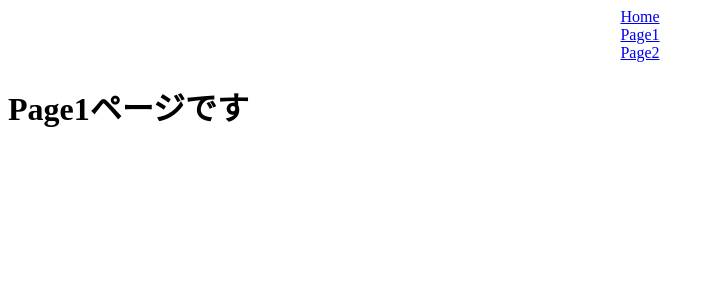
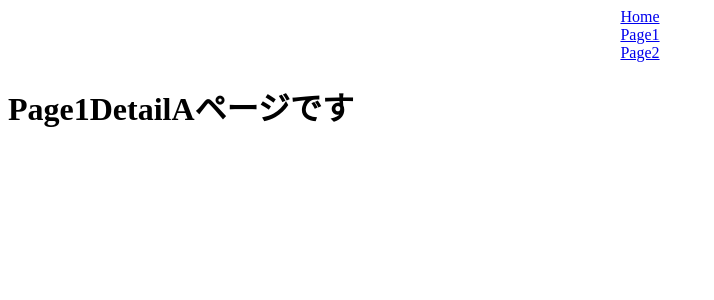
Before and after one commit to Zakky4/react_stepup, a React (Create React App) app: page /page1/detailA in a window 1280 px wide. Shown: the top 300 px of the page, without its empty margins (0-714 px from the left). Built offline with nearby package versions, Linux system fonts and the light colour scheme.

Commit message:
Link Page1 Detail

```diff
--- a/src/App.js
+++ b/src/App.js
@@ -3,6 +3,8 @@
 import { Home } from "./Home";
 import { Page1 } from "./Page1";
 import { Page2 } from "./Page2";
+import { Page1DetailA } from "./Page1DetailA";
+import { Page1DetailB } from "./Page2DetailA";
 import "./App.css";
 import {
   BrowserRouter,
@@ -23,9 +25,23 @@
         <Route exact path="/">
           <Home />
         </Route>
-        <Route path="/page1">
-          <Page1 />
-        </Route>
+        <Route
+          path="/page1"
+          render={() => (
+            <Switch>
+              <Route exact path="/page1">
+                <Page1 />
+              </Route>
+              <Route path="/page1/detailA">
+                <Page1DetailA />
+              </Route>
+              <Route path="/page1/detailB">
+                <Page1DetailB />
+              </Route>
+            </Switch>
+          )}
+        />
+
         <Route path="/page2">
           <Page2 />
         </Route>
--- a/src/Page1.jsx
+++ b/src/Page1.jsx
@@ -1,7 +1,12 @@
+import { Link } from "react-router-dom/cjs/react-router-dom";
+
 export const Page1 = () => {
-    return (
-      <div>
+  return (
+    <div>
       <h1>Page1ページです</h1>
-      </div>
-    );
-  };
+      <Link to="/page1/detailA">DetailA</Link>
+      <br />
+      <Link to="/page1/detailB">DetailB</Link>
+    </div>
+  );
+};
--- /dev/null
+++ b/src/Page1DetailA.jsx
@@ -0,0 +1,7 @@
+export const Page1DetailA = () => {
+  return (
+    <div>
+      <h1>Page1DetailAページです</h1>
+    </div>
+  );
+};
--- /dev/null
+++ b/src/Page2DetailA.jsx
@@ -0,0 +1,7 @@
+export const Page1DetailB = () => {
+  return (
+    <div>
+      <h1>Page1DetailBページです</h1>
+    </div>
+  );
+};
```
